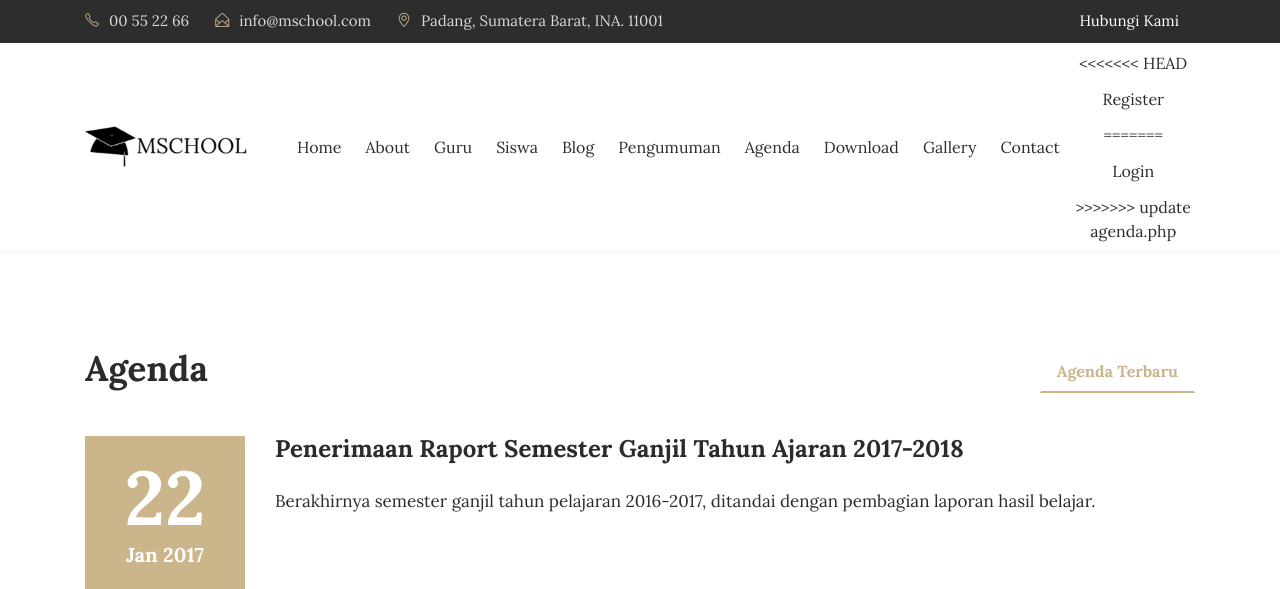
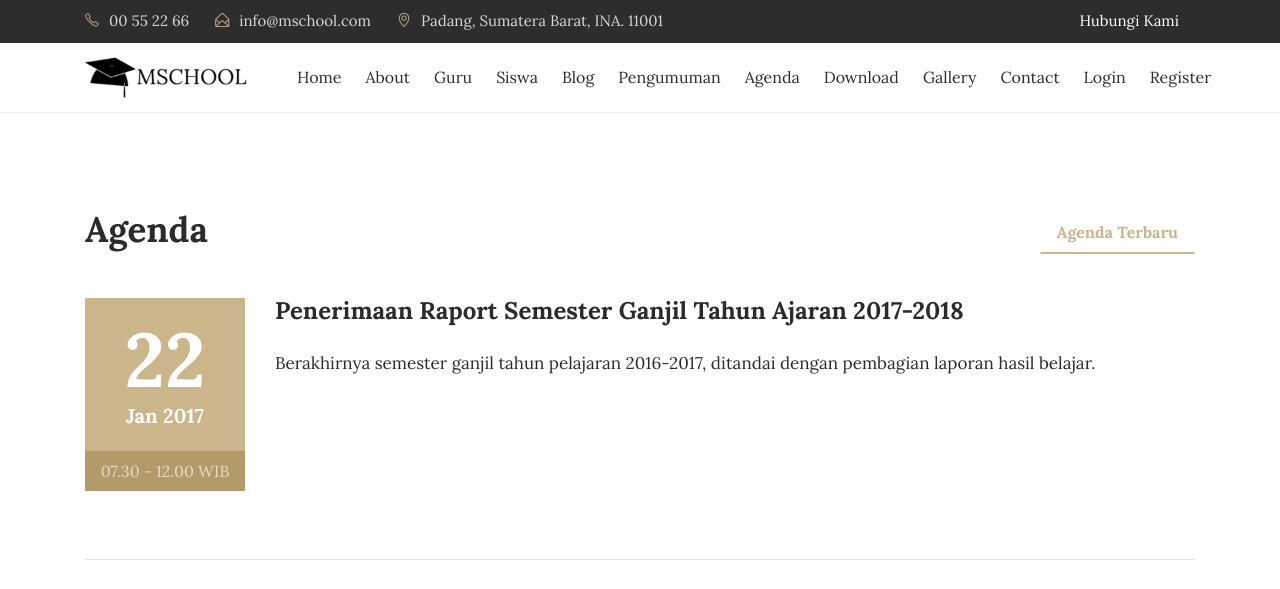
Before and after one commit to 3125311054/ci-mschool, a CodeIgniter app: page /mschool/agenda in a window 1280 px wide. Shown: the top 589 px of the page. Run offline with CodeIgniter, Linux system fonts and the light colour scheme; data comes from the database, SQL or seed files in the repository.

Commit message:
update v_agenda.php

```diff
--- a/application/views/depan/v_agenda.php
+++ b/application/views/depan/v_agenda.php
@@ -94,11 +94,10 @@
                                 <a class="nav-link" href="<?php echo site_url('contact');?>">Contact</a>
                               </li>
                               <li class="nav-item">
-<<<<<<< HEAD
+                                <a class="nav-link" href="<?php echo site_url('login');?>">Login</a>
+                              </li>
+                              <li class="nav-item">
                                 <a class="nav-link" href="<?php echo site_url('register');?>">Register</a>
-=======
-                                <a class="nav-link" href="<?php echo site_url('login');?>">Login</a>
->>>>>>> update agenda.php
                               </li>
                         </ul>
                   </div>
```
